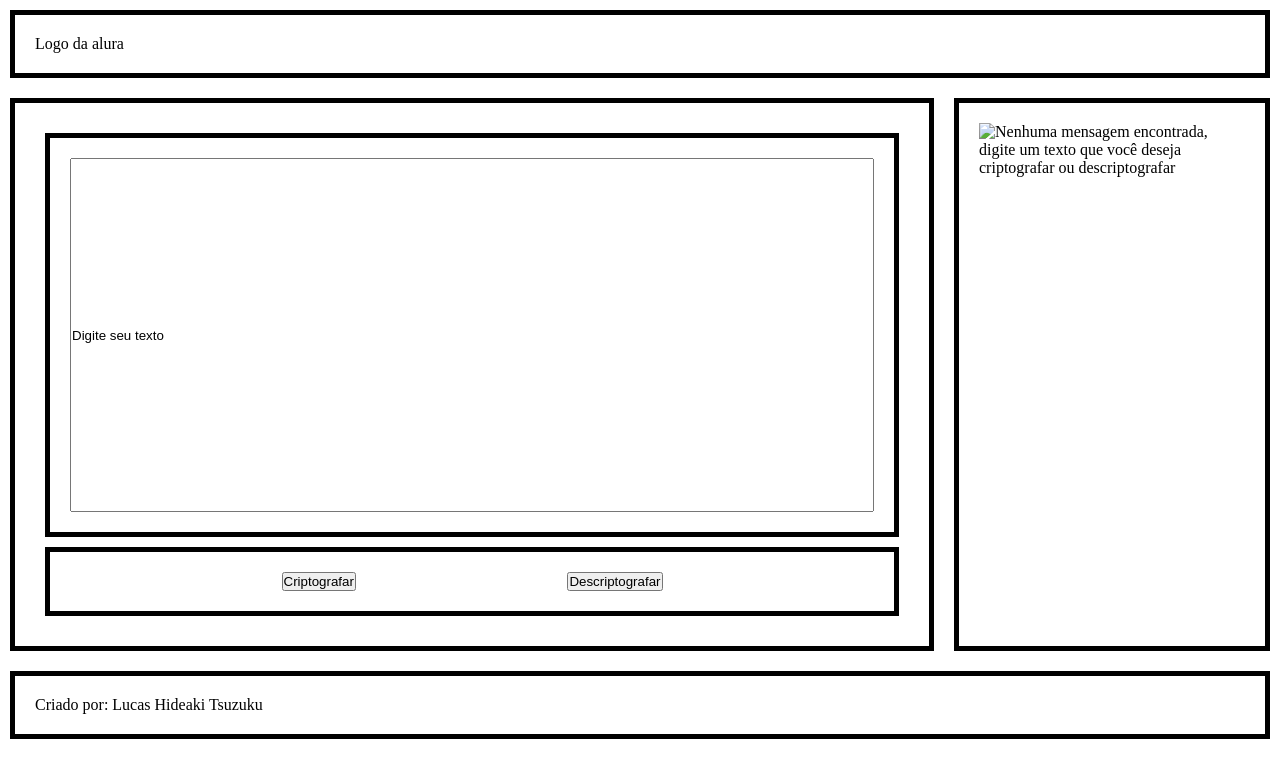
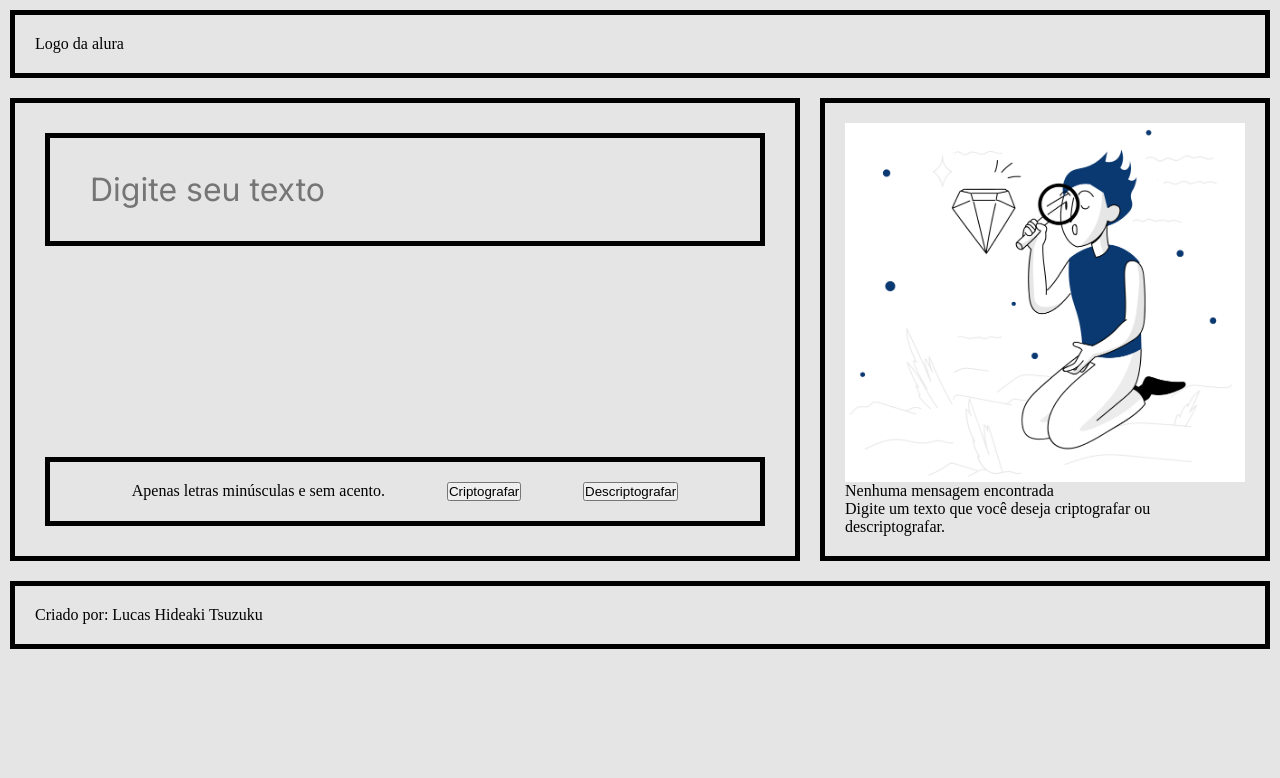
Before and after one commit to Twistywasabi/Decodificador_texto_alura_ONE, a plain HTML site: page index.html in a window 1280 px wide. Drawn offline with Linux system fonts and the light colour scheme.

Commit message:
adicção de pasta style e ajuste no input texto

```diff
--- a/index.html
+++ b/index.html
@@ -4,7 +4,7 @@
     <meta charset="UTF-8" />
     <meta name="viewport" content="width=device-width, initial-scale=1.0" />
     <title>Decodificador_Texto_Lucas</title>
-    <link rel="stylesheet" href="style.css" />
+    <link rel="stylesheet" href="./styles/style.css" />
   </head>
   <body>
     <header class="cabecalho">Logo da alura</header>
@@ -16,10 +16,11 @@
             class="corpo__consulta__texto__input"
             type="text"
             name="input"
-            value="Digite seu texto"
+            placeholder="Digite seu texto"
           />
         </div>
         <div class="corpo__consulta__botoes">
+          <p>Apenas letras minúsculas e sem acento.</p>
           <button onclick="criptografar()">Criptografar</button>
           <button onclick="descriptografar()">Descriptografar</button>
         </div>
@@ -28,10 +29,14 @@
         <div class="corpo__resultado__semTexto">
           <img
             id="imagem_nao_encontrada"
-            class="corpo__resultado__imagem"
-            src="assets/1.PNG"
+            class="corpo__resultado__semTexto__imagem"
+            src="assets/3.PNG"
             alt="Nenhuma mensagem encontrada, digite um texto que você deseja criptografar ou descriptografar"
           />
+          <p>Nenhuma mensagem encontrada</p>
+          <p>
+            Digite um texto que você deseja criptografar ou descriptografar.
+          </p>
         </div>
         <div class="corpo__resultado__comTexto">
           <textarea
--- a/style.css
+++ b/styles/style.css
@@ -1,9 +1,19 @@
+@import url("https://fonts.googleapis.com/css2?family=Inter:ital,opsz,wght@0,14..32,100..900;1,14..32,100..900&display=swap");
+
+:root {
+  --primary-color: #0a3871;
+  --secondary-color: #e5e5e5;
+  --third-color: #ffffff;
+  --primary-font: "Inter", sans-serif;
+}
+
 * {
   margin: 0;
   padding: 0;
 }
 
 body {
+  background-color: var(--secondary-color);
   height: 100vh;
   box-sizing: border-box;
 }
@@ -22,6 +32,9 @@ body {
 .corpo__consulta {
   margin: 10px;
   padding: 20px;
+  display: flex;
+  flex-direction: column;
+  justify-content: space-between;
   border: #000000 solid 5px;
   width: 1024px;
 }
@@ -33,8 +46,14 @@ body {
 }
 
 .corpo__consulta__texto__input {
-  height: 350px;
-  width: 800px;
+  width: 100%;
+  box-sizing: border-box;
+  padding: 12px 20px;
+  font-family: var(--primary-font);
+  font-size: 32px;
+  border: none;
+  background-color: var(--secondary-color);
+  flex-wrap: wrap;
 }
 
 .corpo__consulta__botoes {
@@ -59,6 +78,13 @@ body {
 
 .corpo__resultado__semTexto {
   display: flex;
+  flex-direction: column;
+  justify-content: center;
+}
+
+.corpo__resultado__semTexto__imagem {
+  display: flex;
+  width: 400px;
 }
 
 .corpo__resultado__comTexto {
```
Also changed, not shown: assets/3.PNG (added).
